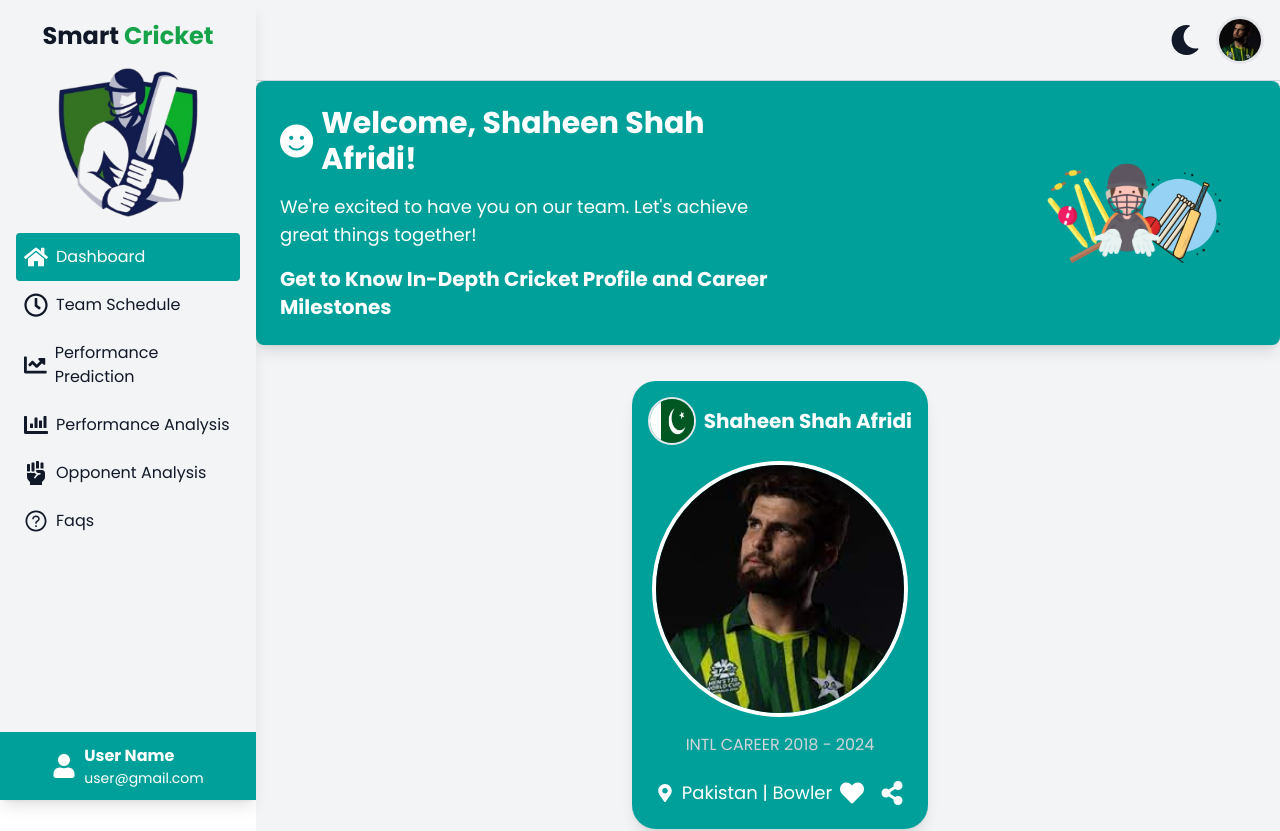
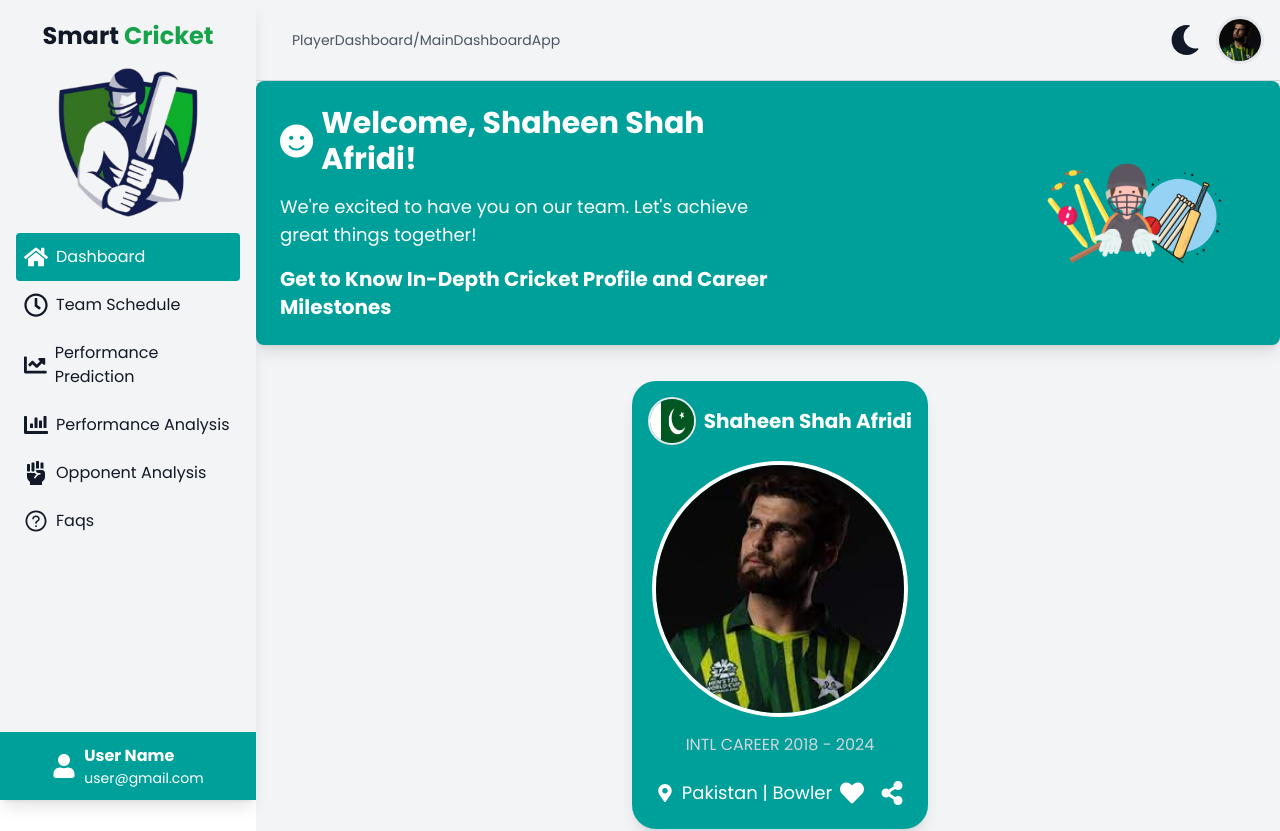
Before and after one commit to AjabNauman958/smart-cricket-frontend, a React (Vite) app: page /Player/MainDashboardApp in a window 1280 px wide. Shown: the top 831 px of the page. Built offline with nearby package versions, Linux system fonts and the light colour scheme.

Commit message:
modified

```diff
--- a/src/components/Player/DashboardNavbar.jsx
+++ b/src/components/Player/DashboardNavbar.jsx
@@ -1,14 +1,16 @@
 import React, { useContext, useState, useRef, useEffect } from 'react';
 import { FaMoon, FaSun, FaUser, FaSignOutAlt } from 'react-icons/fa';
 import { ThemeContext } from '../context/ThemeContextProvider';
+import { Link, useLocation } from 'react-router-dom';
 import playerImage from '../images/shaheen.jpeg';
 import '../Player/css/DashboardNavbar.css';
-import { Link } from 'react-router-dom';
 
 const DashboardNavbar = () => {
   const { theme, toggleTheme } = useContext(ThemeContext);
   const [dropdownOpen, setDropdownOpen] = useState(false);
   const dropdownRef = useRef(null);
+  const location = useLocation();
+
   const user = { name: "Shaheen Shah Afridi", email: "shaheenshah@gmail.com", profileImage: playerImage };
 
   const toggleDropdown = () => setDropdownOpen(!dropdownOpen);
@@ -26,9 +28,17 @@
     return () => document.removeEventListener('mousedown', handleClickOutside);
   }, []);
 
+  // Extract current route for display
+  const currentPath = location.pathname.replace('/Player', 'PlayerDashboard');
+
   return (
-    <div className='bg-gray-100  text-gray-900 border-b border-gray-300 p-4 flex justify-between items-center dark:border-gray-600 dark:bg-gray-900 dark:text-white'>
-      <h1 className='text-2xl font-bold'></h1>
+    <div className='bg-gray-100 text-gray-900 border-b border-gray-300 p-4 flex justify-between items-center dark:border-gray-600 dark:bg-gray-900 dark:text-white'>
+      {/* Left side: Display route name */}
+      <h1 className='sm:text-sm text-gray-600 dark:text-white ml-5'>
+        {currentPath}
+      </h1>
+
+      {/* Right side: Theme toggle and profile */}
       <div className="flex items-center space-x-4 relative">
         <button className='text-3xl' onClick={toggleTheme}>
           {theme === "light" ? <FaMoon /> : <FaSun />}
@@ -49,7 +59,6 @@
             <ul
               ref={dropdownRef}
               className="absolute right-0 mt-2 w-64 bg-white dark:bg-gray-800 rounded-lg shadow-lg z-50"
-              style={{ transition: 'opacity 0.3s ease, transform 0.3s ease', opacity: dropdownOpen ? 1 : 0, transform: dropdownOpen ? 'translateY(0)' : 'translateY(-10px)' }}
             >
               <div className='flex items-center justify-center mt-6'>
                 <img
@@ -59,7 +68,6 @@
                 />
               </div>
               <li className="flex items-center p-4 border-b border-gray-200 dark:border-gray-600">
-
                 <div className="ml-3">
                   <div className="font-semibold text-lg">{user.name}</div>
                   <div className="text-sm text-gray-500 dark:text-gray-400 hover:text-green-500 cursor-pointer dark:hover:text-green-500">{user.email}</div>
```
